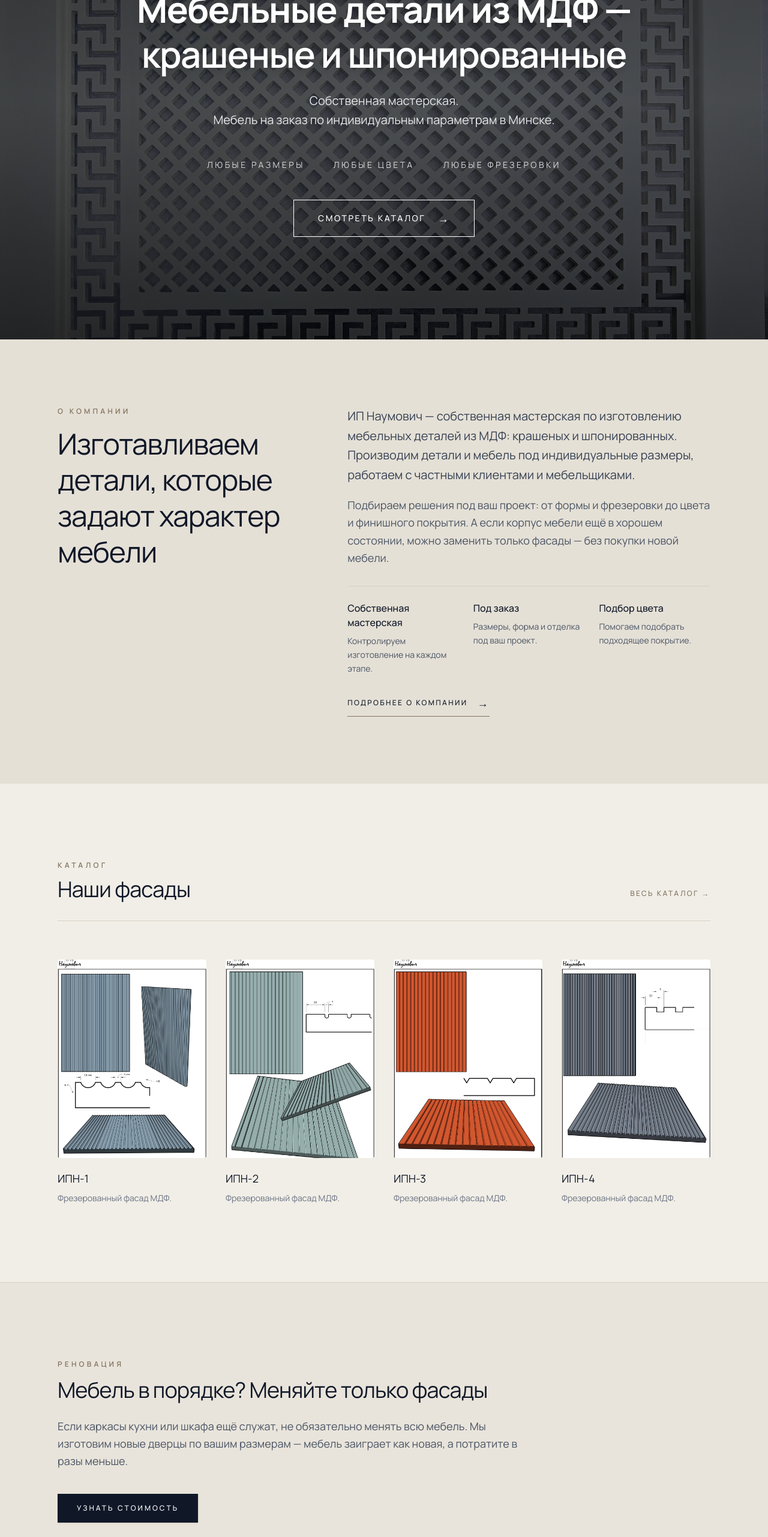
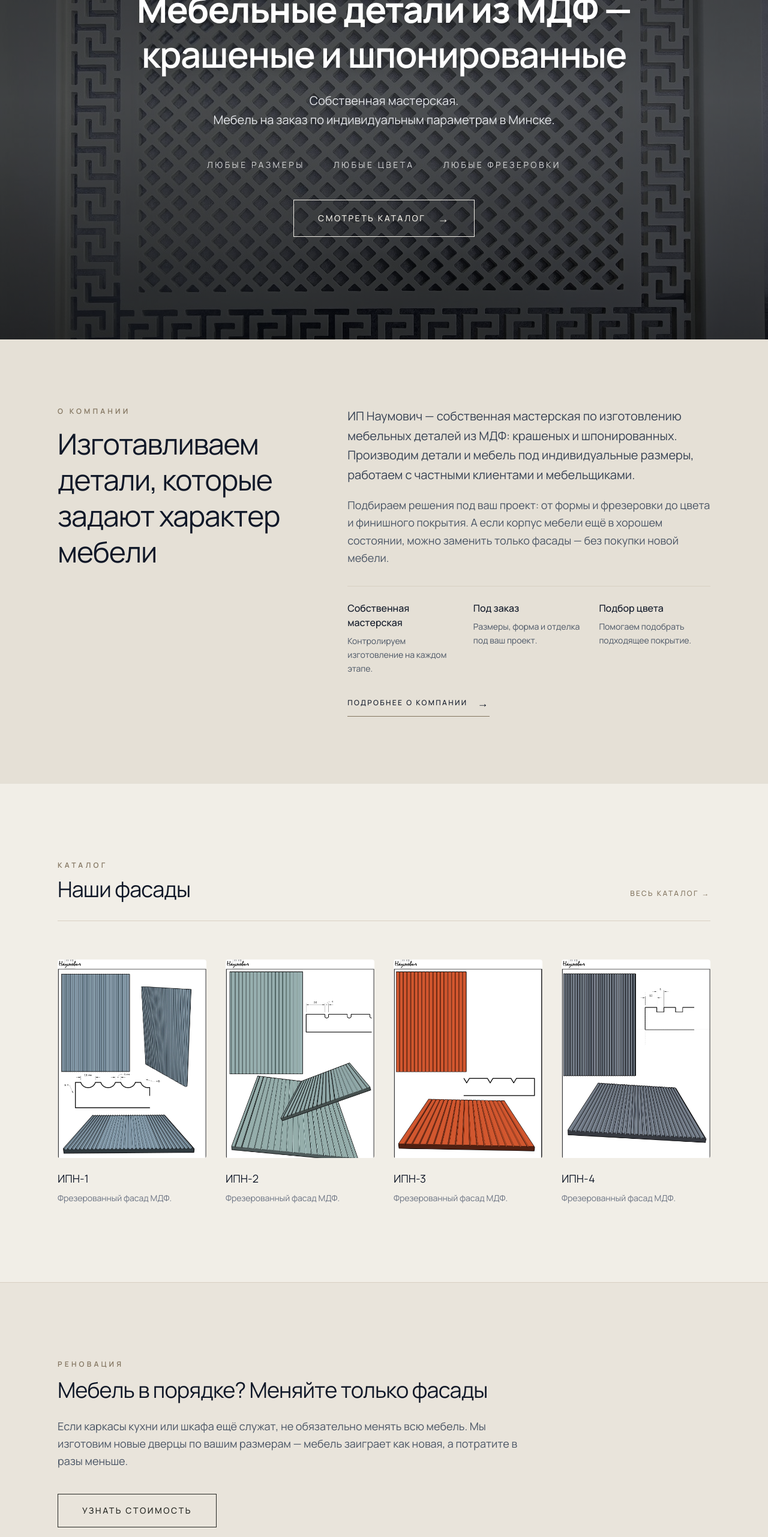
Before and after one commit to IljaBelousow/naumovich-site, a Next.js app: page / in a window 1280 px wide. Shown: the part 234-2797 px from the top of the page at 60% size. Built offline with nearby package versions, Linux system fonts and the light colour scheme.

Commit message:
Unify button styling across site

```diff
--- a/src/app/page.tsx
+++ b/src/app/page.tsx
@@ -51,7 +51,7 @@ export default function Home() {
           {/* Кнопка */}
           <Link
             href="/catalog"
-            className="group inline-flex min-h-14 items-center justify-center gap-5 border border-white bg-transparent px-10 py-4 text-sm font-medium uppercase tracking-[0.18em] text-white transition-all duration-300 hover:bg-[#F1EEE7] hover:text-gray-950 focus-visible:outline-none focus-visible:ring-2 focus-visible:ring-white focus-visible:ring-offset-2 focus-visible:ring-offset-gray-950"
+            className="site-button-on-dark group"
           >
             Смотреть каталог <span aria-hidden="true" className="text-lg transition-transform duration-300 group-hover:translate-x-1">→</span>
           </Link>
@@ -138,7 +138,7 @@ export default function Home() {
           </div>
 
           <div className="mt-12 text-center sm:hidden">
-             <Link href="/catalog" className="inline-block border border-[#82745F] px-8 py-3 text-xs font-medium uppercase tracking-[0.25em] text-gray-900 active:bg-[#82745F] active:text-white transition-colors">
+             <Link href="/catalog" className="site-button">
                Смотреть все
              </Link>
           </div>
@@ -162,7 +162,7 @@ export default function Home() {
             <div className="mt-10">
               <Link
                 href="/contacts"
-                className="inline-block bg-gray-900 text-white px-8 py-4 text-xs font-medium uppercase tracking-[0.25em] transition-all duration-300 hover:bg-[#6F6250] active:scale-98 shadow-sm"
+                className="site-button"
               >
                 Узнать стоимость
               </Link>
```
